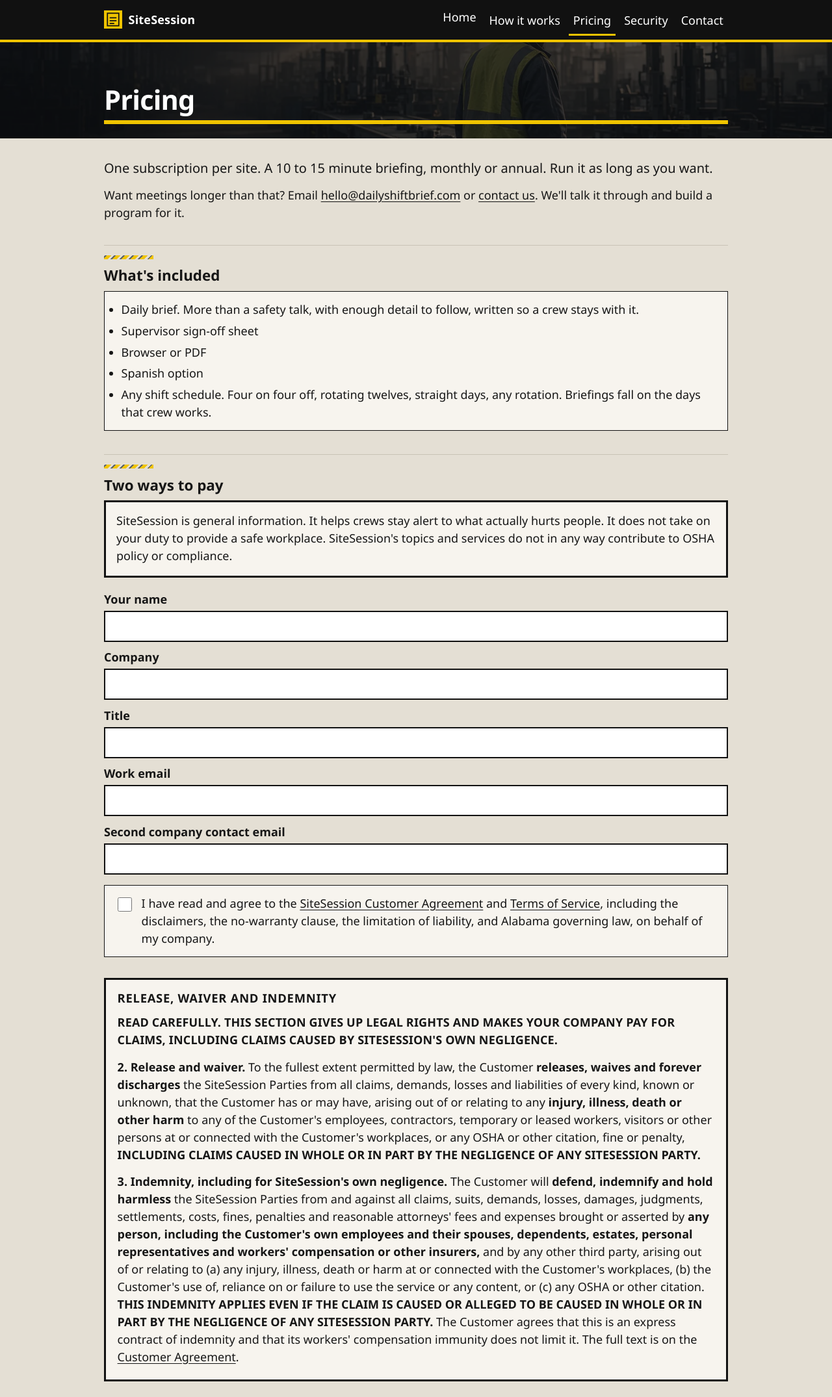
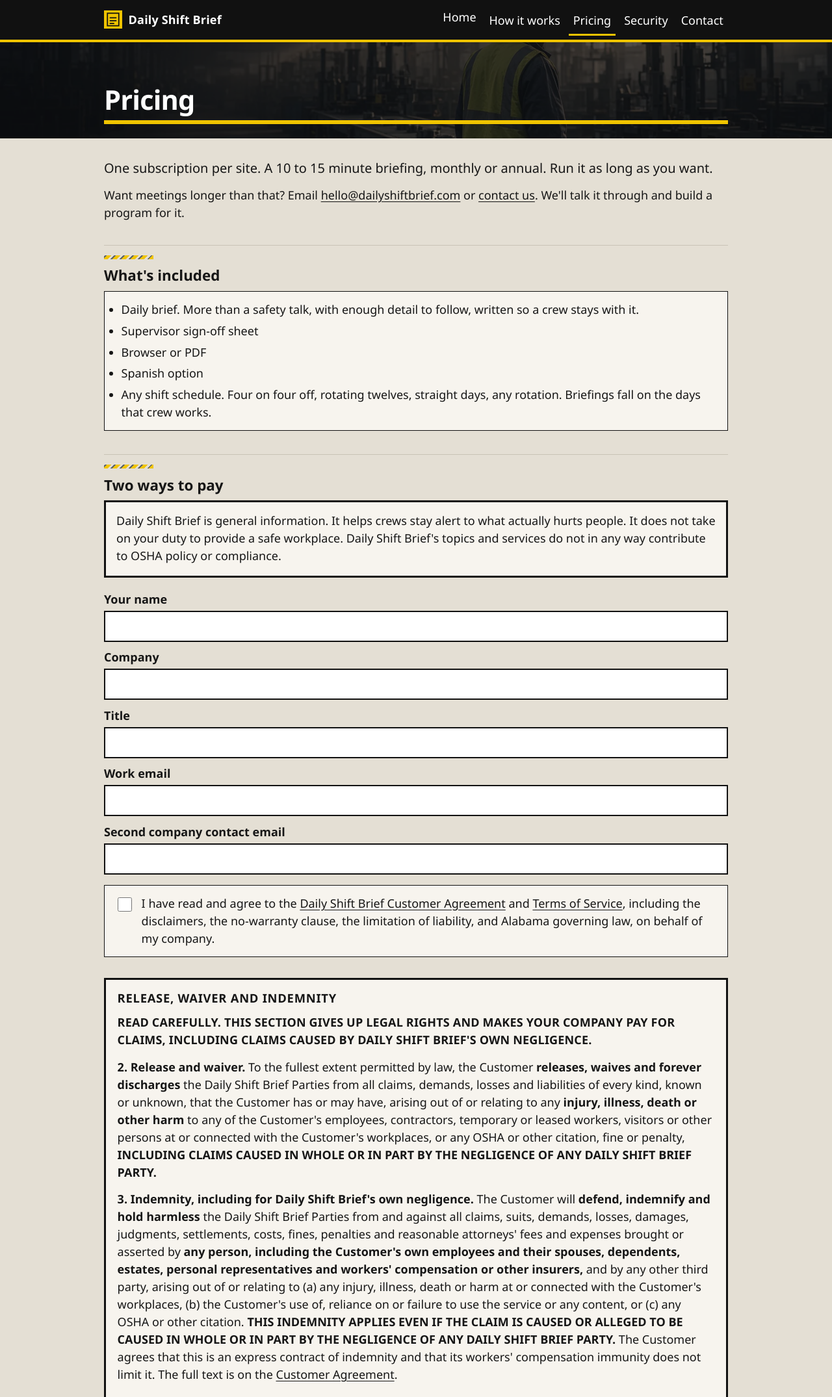
Before and after one commit to roadie09/dailyshiftbrief, a plain HTML site: page pricing.html in a window 1280 px wide. Shown: the top 2150 px of the page at 65% size. Drawn offline with Linux system fonts and the light colour scheme.

Commit message:
Brand revert: SiteSession → Daily Shift Brief (billing DAILYSHIFTBRIEF.COM)

```diff
--- a/pricing.html
+++ b/pricing.html
@@ -3,12 +3,12 @@
 <head>
   <meta charset="utf-8">
   <meta name="viewport" content="width=device-width, initial-scale=1">
-  <title>Pricing | SiteSession</title>
-  <meta name="description" content="SiteSession is priced per site. A 10 to 15 minute briefing. Pay by card, or request a net-30 invoice paid by bank transfer.">
-  <meta property="og:site_name" content="SiteSession">
+  <title>Pricing | Daily Shift Brief</title>
+  <meta name="description" content="Daily Shift Brief is priced per site. A 10 to 15 minute briefing. Pay by card, or request a net-30 invoice paid by bank transfer.">
+  <meta property="og:site_name" content="Daily Shift Brief">
   <meta property="og:type" content="website">
-  <meta property="og:title" content="Pricing | SiteSession">
-  <meta property="og:description" content="SiteSession is priced per site. A 10 to 15 minute briefing. Pay by card, or request a net-30 invoice paid by bank transfer.">
+  <meta property="og:title" content="Pricing | Daily Shift Brief">
+  <meta property="og:description" content="Daily Shift Brief is priced per site. A 10 to 15 minute briefing. Pay by card, or request a net-30 invoice paid by bank transfer.">
   <meta property="og:url" content="https://dailyshiftbrief.com/pricing.html">
   <meta name="robots" content="index, follow">
   <meta name="theme-color" content="#111111">
@@ -25,7 +25,7 @@
           <rect x="6" y="5" width="20" height="22" fill="none" stroke="#111" stroke-width="2"/>
           <path d="M10 13h12M10 18h12M10 23h8" stroke="#111" stroke-width="2"/>
         </svg>
-        <span>SiteSession</span>
+        <span>Daily Shift Brief</span>
       </a>
       <nav aria-label="Primary">
         <ul class="nav-list">
@@ -40,7 +40,7 @@
   </header>
   <main id="main" tabindex="-1">
     <div class="page-banner wide">
-      <!-- Plant-floor photograph, AI-generated by SiteSession for this site. -->
+      <!-- Plant-floor photograph, AI-generated by Daily Shift Brief for this site. -->
       <picture>
         <source type="image/webp" srcset="assets/hero/plant-floor-960.webp 960w, assets/hero/plant-floor-1920.webp 1920w" sizes="(max-width: 760px) 320px, 100vw">
         <img src="assets/hero/plant-floor-960.jpg" srcset="assets/hero/plant-floor-960.jpg 960w, assets/hero/plant-floor-1920.jpg 1920w" sizes="(max-width: 760px) 320px, 100vw" alt="" width="1920" height="1080" decoding="async">
@@ -65,7 +65,7 @@
     <!-- PRICE-BLOCK: only place the subscription amounts are written. Change both figures here. -->
     <h2>Two ways to pay</h2>
     <aside class="legal-warn" aria-label="Important">
-      <p>SiteSession is general information. It helps crews stay alert to what actually hurts people. It does not take on your duty to provide a safe workplace. SiteSession's topics and services do not in any way contribute to OSHA policy or compliance.</p>
+      <p>Daily Shift Brief is general information. It helps crews stay alert to what actually hurts people. It does not take on your duty to provide a safe workplace. Daily Shift Brief's topics and services do not in any way contribute to OSHA policy or compliance.</p>
     </aside>
     <div class="order-fields">
       <label for="accept-name">Your name
@@ -87,21 +87,21 @@
     <div class="agree-stack">
       <div class="agree-box">
         <input type="checkbox" id="agree-terms" name="agree-terms">
-        <label for="agree-terms">I have read and agree to the <a href="customer-agreement.html" target="_blank" rel="noopener">SiteSession Customer Agreement</a> and <a href="terms.html" target="_blank" rel="noopener">Terms of Service</a>, including the disclaimers, the no-warranty clause, the limitation of liability, and Alabama governing law, on behalf of my company.</label>
+        <label for="agree-terms">I have read and agree to the <a href="customer-agreement.html" target="_blank" rel="noopener">Daily Shift Brief Customer Agreement</a> and <a href="terms.html" target="_blank" rel="noopener">Terms of Service</a>, including the disclaimers, the no-warranty clause, the limitation of liability, and Alabama governing law, on behalf of my company.</label>
       </div>
       <section class="release-box" aria-label="Release, Waiver and Indemnity">
         <h2>RELEASE, WAIVER AND INDEMNITY</h2>
-        <p class="legal-caps">READ CAREFULLY. THIS SECTION GIVES UP LEGAL RIGHTS AND MAKES YOUR COMPANY PAY FOR CLAIMS, INCLUDING CLAIMS CAUSED BY SITESESSION'S OWN NEGLIGENCE.</p>
-        <p><strong>2. Release and waiver.</strong> To the fullest extent permitted by law, the Customer <strong>releases, waives and forever discharges</strong> the SiteSession Parties from all claims, demands, losses and liabilities of every kind, known or unknown, that the Customer has or may have, arising out of or relating to any <strong>injury, illness, death or other harm</strong> to any of the Customer's employees, contractors, temporary or leased workers, visitors or other persons at or connected with the Customer's workplaces, or any OSHA or other citation, fine or penalty, <strong>INCLUDING CLAIMS CAUSED IN WHOLE OR IN PART BY THE NEGLIGENCE OF ANY SITESESSION PARTY.</strong></p>
-        <p><strong>3. Indemnity, including for SiteSession's own negligence.</strong> The Customer will <strong>defend, indemnify and hold harmless</strong> the SiteSession Parties from and against all claims, suits, demands, losses, damages, judgments, settlements, costs, fines, penalties and reasonable attorneys' fees and expenses brought or asserted by <strong>any person, including the Customer's own employees and their spouses, dependents, estates, personal representatives and workers' compensation or other insurers,</strong> and by any other third party, arising out of or relating to (a) any injury, illness, death or harm at or connected with the Customer's workplaces, (b) the Customer's use of, reliance on or failure to use the service or any content, or (c) any OSHA or other citation. <strong>THIS INDEMNITY APPLIES EVEN IF THE CLAIM IS CAUSED OR ALLEGED TO BE CAUSED IN WHOLE OR IN PART BY THE NEGLIGENCE OF ANY SITESESSION PARTY.</strong> The Customer agrees that this is an express contract of indemnity and that its workers' compensation immunity does not limit it. The full text is on the <a href="customer-agreement.html#release" target="_blank" rel="noopener">Customer Agreement</a>.</p>
+        <p class="legal-caps">READ CAREFULLY. THIS SECTION GIVES UP LEGAL RIGHTS AND MAKES YOUR COMPANY PAY FOR CLAIMS, INCLUDING CLAIMS CAUSED BY DAILY SHIFT BRIEF'S OWN NEGLIGENCE.</p>
+        <p><strong>2. Release and waiver.</strong> To the fullest extent permitted by law, the Customer <strong>releases, waives and forever discharges</strong> the Daily Shift Brief Parties from all claims, demands, losses and liabilities of every kind, known or unknown, that the Customer has or may have, arising out of or relating to any <strong>injury, illness, death or other harm</strong> to any of the Customer's employees, contractors, temporary or leased workers, visitors or other persons at or connected with the Customer's workplaces, or any OSHA or other citation, fine or penalty, <strong>INCLUDING CLAIMS CAUSED IN WHOLE OR IN PART BY THE NEGLIGENCE OF ANY DAILY SHIFT BRIEF PARTY.</strong></p>
+        <p><strong>3. Indemnity, including for Daily Shift Brief's own negligence.</strong> The Customer will <strong>defend, indemnify and hold harmless</strong> the Daily Shift Brief Parties from and against all claims, suits, demands, losses, damages, judgments, settlements, costs, fines, penalties and reasonable attorneys' fees and expenses brought or asserted by <strong>any person, including the Customer's own employees and their spouses, dependents, estates, personal representatives and workers' compensation or other insurers,</strong> and by any other third party, arising out of or relating to (a) any injury, illness, death or harm at or connected with the Customer's workplaces, (b) the Customer's use of, reliance on or failure to use the service or any content, or (c) any OSHA or other citation. <strong>THIS INDEMNITY APPLIES EVEN IF THE CLAIM IS CAUSED OR ALLEGED TO BE CAUSED IN WHOLE OR IN PART BY THE NEGLIGENCE OF ANY DAILY SHIFT BRIEF PARTY.</strong> The Customer agrees that this is an express contract of indemnity and that its workers' compensation immunity does not limit it. The full text is on the <a href="customer-agreement.html#release" target="_blank" rel="noopener">Customer Agreement</a>.</p>
       </section>
       <div class="agree-box">
         <input type="checkbox" id="agree-release" name="agree-release">
-        <label for="agree-release">I HAVE READ THE <a href="customer-agreement.html#release" target="_blank" rel="noopener">RELEASE, WAIVER AND INDEMNITY</a>. I AM AN OFFICER, OWNER, OR A PLANT OR EHS MANAGER WITH AUTHORITY TO BIND THE COMPANY. ON BEHALF OF <span id="release-company-label">MY COMPANY</span>, I AGREE THAT MY COMPANY RELEASES SITESESSION AND ITS OWNER AND WILL DEFEND AND INDEMNIFY THEM AGAINST CLAIMS BY OUR EMPLOYEES AND OTHERS FOR INJURY, ILLNESS OR DEATH, INCLUDING CLAIMS CAUSED BY SITESESSION'S OWN NEGLIGENCE. I CONFIRM I AM AUTHORIZED TO BIND MY COMPANY.</label>
+        <label for="agree-release">I HAVE READ THE <a href="customer-agreement.html#release" target="_blank" rel="noopener">RELEASE, WAIVER AND INDEMNITY</a>. I AM AN OFFICER, OWNER, OR A PLANT OR EHS MANAGER WITH AUTHORITY TO BIND THE COMPANY. ON BEHALF OF <span id="release-company-label">MY COMPANY</span>, I AGREE THAT MY COMPANY RELEASES DAILY SHIFT BRIEF AND ITS OWNER AND WILL DEFEND AND INDEMNIFY THEM AGAINST CLAIMS BY OUR EMPLOYEES AND OTHERS FOR INJURY, ILLNESS OR DEATH, INCLUDING CLAIMS CAUSED BY DAILY SHIFT BRIEF'S OWN NEGLIGENCE. I CONFIRM I AM AUTHORIZED TO BIND MY COMPANY.</label>
       </div>
     </div>
     <noscript>
-      <p>By contacting us or ordering, you agree to the <a href="customer-agreement.html">Customer Agreement</a>, the <a href="terms.html">Terms of Service</a>, and the <a href="customer-agreement.html#release">Release, Waiver and Indemnity</a>, including indemnity for SiteSession's own negligence. A signed order form will follow for an invoice.</p>
+      <p>By contacting us or ordering, you agree to the <a href="customer-agreement.html">Customer Agreement</a>, the <a href="terms.html">Terms of Service</a>, and the <a href="customer-agreement.html#release">Release, Waiver and Indemnity</a>, including indemnity for Daily Shift Brief's own negligence. A signed order form will follow for an invoice.</p>
     </noscript>
     <div class="pay-grid">
       <section class="pay-card" aria-labelledby="pay-card-title">
@@ -117,7 +117,7 @@
           <p class="renew-note">Card: renews automatically. Invoice: we bill each term, you pay net 30. Monthly: no refunds. Annual: 14-day money-back.</p>
           <a class="btn btn-block btn-pending" id="subscribe-annual" href="contact.html" aria-describedby="price-year" aria-label="Coming soon - contact us, annual plan">Coming soon - contact us</a>
         </div>
-        <p class="addon-note"><strong>Optional add-on, free.</strong> Shift End Test: free, optional. A short test at the end of the week on everything the crew heard. The results show you who's tuned in and which topics didn't land, so you know what to revisit and how to put it differently next time. The results are not on this website yet. It runs on that crew's working days, so nobody has to come in on a day off to take it. SiteSession's topics and services do not in any way contribute to OSHA policy or compliance.</p>
+        <p class="addon-note"><strong>Optional add-on, free.</strong> Shift End Test: free, optional. A short test at the end of the week on everything the crew heard. The results show you who's tuned in and which topics didn't land, so you know what to revisit and how to put it differently next time. The results are not on this website yet. It runs on that crew's working days, so nobody has to come in on a day off to take it. Daily Shift Brief's topics and services do not in any way contribute to OSHA policy or compliance.</p>
       </section>
       <section class="pay-card" aria-labelledby="pay-invoice-title">
         <h2 id="pay-invoice-title">Pay by invoice</h2>
@@ -133,7 +133,7 @@
   </main>
   <footer class="site-footer">
     <div class="wrap-wide">
-      <p class="footer-name">SiteSession</p>
+      <p class="footer-name">Daily Shift Brief</p>
       <ul class="footer-nav">
         <li><a href="index.html">Home</a></li>
         <li><a href="how-it-works.html">How it works</a></li>
@@ -148,7 +148,7 @@
       <p><a href="mailto:hello@dailyshiftbrief.com">hello@dailyshiftbrief.com</a></p>
       <p data-field="business-address"></p>
       <noscript><p>Mailing address: the BUSINESS_ADDRESS line in config.js.</p></noscript>
-      <p class="footer-note">A daily pre-shift briefing for manufacturing plants. It helps crews stay alert to what actually hurts people. SiteSession's topics and services do not in any way contribute to OSHA policy or compliance. Not affiliated with or endorsed by OSHA or the U.S. Department of Labor.</p>
+      <p class="footer-note">A daily pre-shift briefing for manufacturing plants. It helps crews stay alert to what actually hurts people. Daily Shift Brief's topics and services do not in any way contribute to OSHA policy or compliance. Not affiliated with or endorsed by OSHA or the U.S. Department of Labor.</p>
     </div>
   </footer>
   <script src="config.js"></script>
--- a/pricing.js
+++ b/pricing.js
@@ -65,7 +65,7 @@ function withClientReference(url, ref) {
 }
 
 function invoiceMailto(version, when, name, company, title, workEmail, secondEmail) {
-  var subject = "SiteSession invoice request " + version;
+  var subject = "Daily Shift Brief invoice request " + version;
   var body = [
     "Agreement version: " + version,
     "User name: " + (name || ""),
```
Also changed, not shown: how-it-works.html (+10 -10 lines), index.html (+9 -9 lines).
